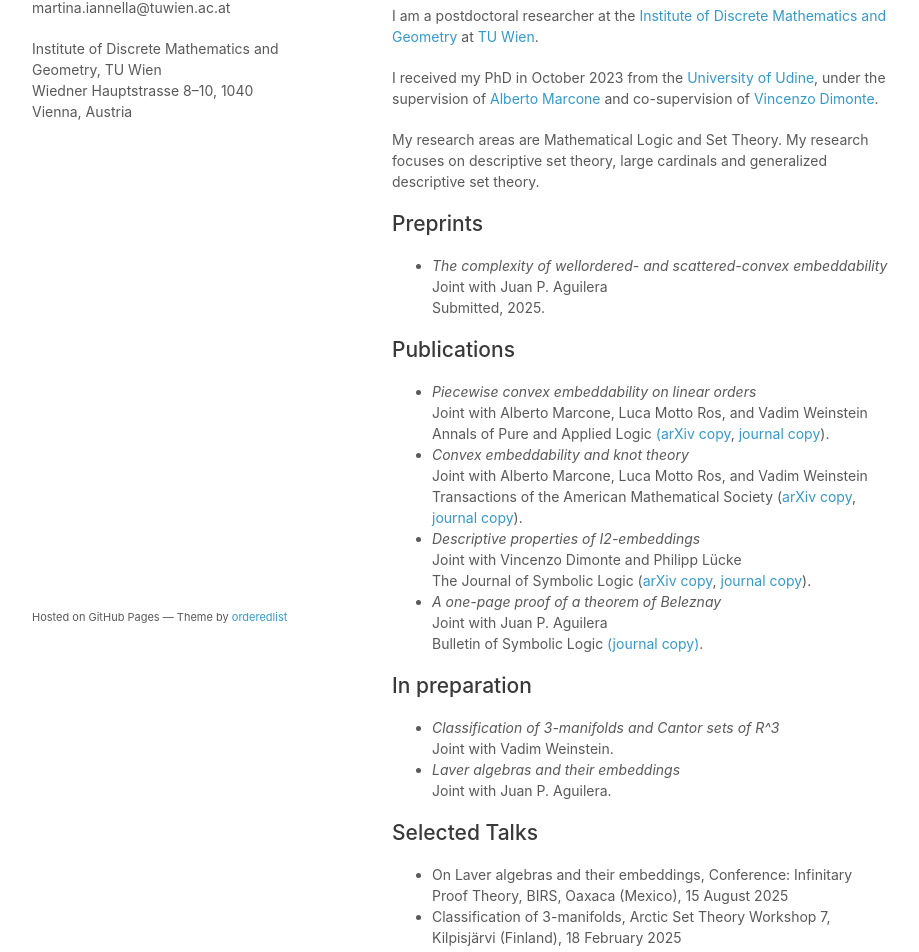
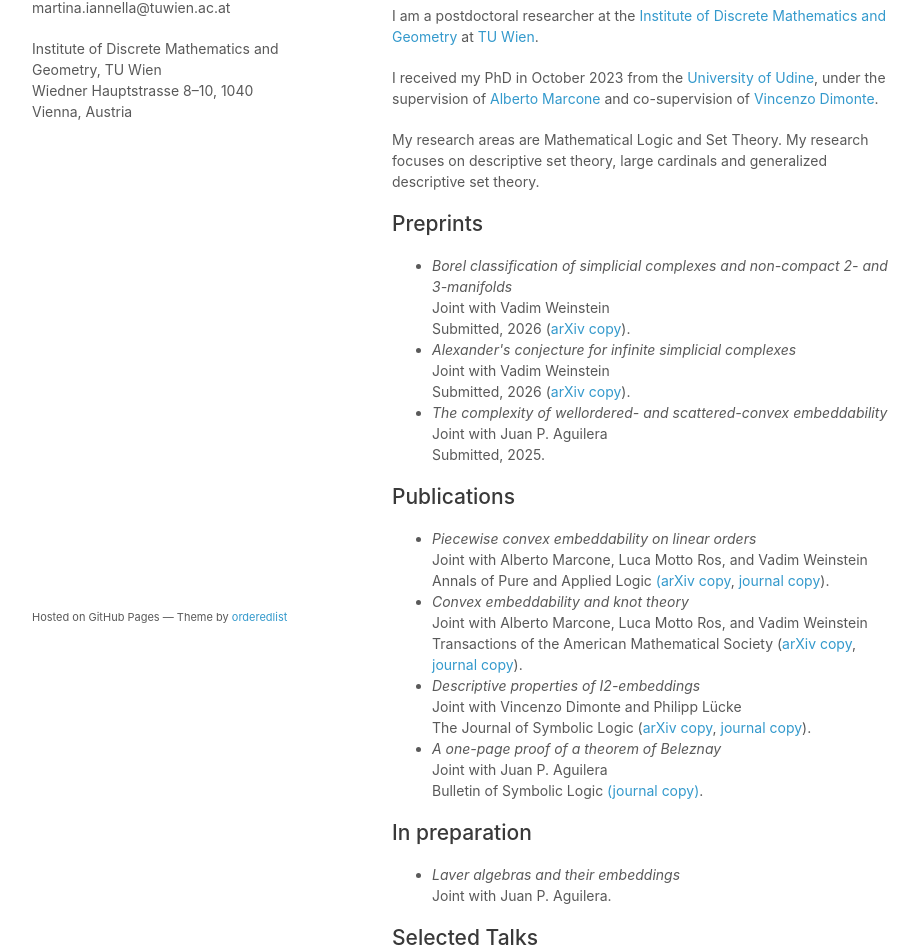
Before and after one commit to martinaiannella/martinaiannella.github.io, a plain HTML site: page index.html in a window 1280 px wide. Shown: the part 104-1056 px from the top of the page, without its empty margins (178-1097 px from the left). Drawn offline with Linux system fonts and the light colour scheme.

Commit message:
Update index.html

```diff
--- a/index.html
+++ b/index.html
@@ -47,6 +47,12 @@
 
         <h2>Preprints</h2>
         <ul>
+         <li><i>Borel classification of simplicial complexes and non-compact 2- and 3-manifolds</i><br>
+            Joint with Vadim Weinstein<br>
+            Submitted, 2026 (<a href="https://doi.org/10.48550/arXiv.2608.16400" class="commit-link">arXiv copy</a>). </li>
+         <li><i>Alexander's conjecture for infinite simplicial complexes</i><br>
+            Joint with Vadim Weinstein<br>
+            Submitted, 2026 (<a href="https://doi.org/10.48550/arXiv.2607.01349" class="commit-link">arXiv copy</a>). </li>
           <li><i>The complexity of wellordered- and scattered-convex embeddability</i><br>
             Joint with Juan P. Aguilera<br>
             Submitted, 2025. </li>
@@ -70,8 +76,6 @@
 
         <h2>In preparation</h2>
         <ul>
-          <li><i>Classification of 3-manifolds and Cantor sets of R^3</i><br>
-            Joint with Vadim Weinstein.</li>
          <li><i>Laver algebras and their embeddings</i><br>
             Joint with Juan P. Aguilera.</li>
         </ul>
```
